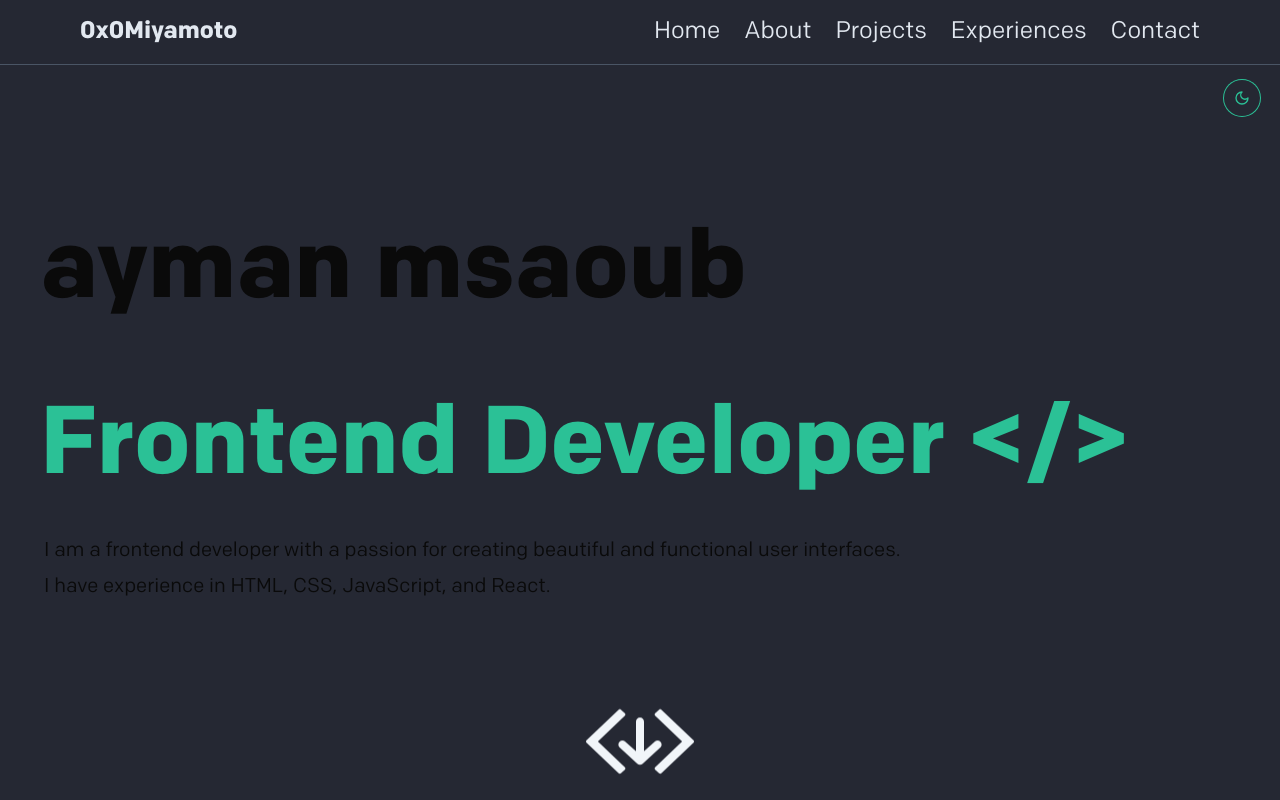
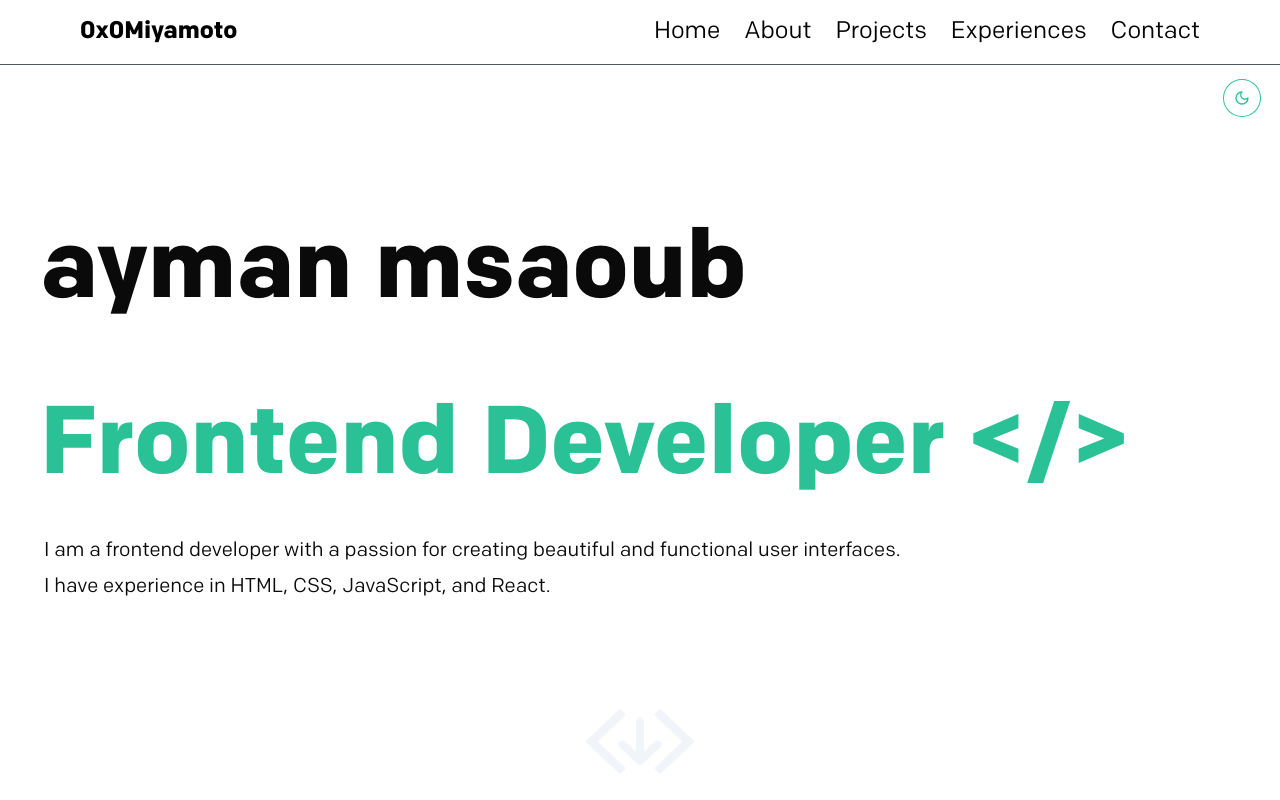
Before and after one commit to msbayman/portfoliov_2.0, a Next.js app in the folder portfolio_v2.0/: page / in a window 1280 px wide. Both pictures are taken after a click on the button 1242 px from the left and 98 px from the top of the page. Shown: the top 800 px of the page. Built offline with nearby package versions, Linux system fonts and the light colour scheme.

Commit message:
start light mode git push bu t not working perfectly

```diff
--- a/portfolio_v2.0/app/components/Navbar.tsx
+++ b/portfolio_v2.0/app/components/Navbar.tsx
@@ -8,13 +8,13 @@ export default function Navbar() {
     return (
         <>
 
-            <nav className="bg-[var(--color-primary)] text-[var(--color-text-primary)] p-4 flex justify-between items-center relative z-70 border-b-[1px] border-b-gray-600 border-[var(--color-muted)] md:px-10 lg:px-20 ">
+            <nav className="  bg-[var(--color-primary)] text-[var(--color-text-primary)] p-4 flex justify-between items-center relative z-70 border-b-[1px] border-b-gray-600 border-[var(--color-muted)] md:px-10 lg:px-20 ">
                 {!open && <ToggleDemo className=" bg-transparent absolute right-5 top-20  z-1" />}
 
-                <h1 className="font-bold lg:text-2xl">0x0Miyamoto</h1>
+                <h1 className="light:text-black  font-bold lg:text-2xl">0x0Miyamoto</h1>
 
                 <ul className="hidden md:flex space-x-6 ">
-                    <li><a href="/" className="hover:text-white md:text-md lg:text-2xl">Home</a></li>
+                    <li><a href="/" className="  light:hover:text-green  hover:text-white md:text-md lg:text-2xl">Home</a></li>
                     <li><a href="#about" className="hover:text-white md:text-md lg:text-2xl">About</a></li>
                     <li><a href="#Projects" className="hover:text-white md:text-md lg:text-2xl">Projects</a></li>
                     <li><a href="#Experiences" className="hover:text-white md:text-md lg:text-2xl">Experiences</a></li>
--- a/portfolio_v2.0/app/components/Toggle_Demo.tsx
+++ b/portfolio_v2.0/app/components/Toggle_Demo.tsx
@@ -3,12 +3,13 @@
 import { Moon, Sun } from "lucide-react";
 import { Toggle } from "@/components/ui/toggle";
 import { cn } from "@/lib/utils";
+import { useTheme } from 'next-themes';
 import { useEffect, useState, type HTMLAttributes } from "react";
 
 interface ToggleDemoProps extends HTMLAttributes<HTMLButtonElement> { }
 
 export function ToggleDemo({ className, ...props }: ToggleDemoProps) {
-  const [theme_dark, setTheme_dark] = useState(true);
+  const { theme, setTheme } = useTheme();
   const [mounted, setMounted] = useState(false);
 
   useEffect(() => {
@@ -20,22 +21,21 @@ export function ToggleDemo({ className, ...props }: ToggleDemoProps) {
   return (
     <Toggle
       aria-label="Toggle theme"
-      className={cn(
-        "rounded-full p-2  ",
-        className
-      )}
+      className={cn("rounded-full p-2", className)}
       style={{
         background: "transparent",
         boxShadow: "0 0 0 1px var(--color-accent-dark)",
       }}
       onClick={(e) => {
-        setTheme_dark(!theme_dark);
+        e.stopPropagation();
+        setTheme(theme === "light" ? "dark" : "light");
       }}
+      {...props}
     >
-      {theme_dark ? (
-        <Sun className="h-4 w-4 text-white transition-all  " />
+      {theme === "light" ? (
+        <Moon className="h-4 w-4 text-[var(--color-accent-dark)]" />
       ) : (
-        <Moon className="h-4 w-4 text-[var(--color-accent-dark)] transition-all" />
+        <Sun className="h-4 w-4 text-white" />
       )}
     </Toggle>
   );
--- a/portfolio_v2.0/app/globals.css
+++ b/portfolio_v2.0/app/globals.css
@@ -1,14 +1,15 @@
 @import "tailwindcss";
 @import "tw-animate-css";
 
+/* Add light variant to match your dark variant */
 @custom-variant dark (&:is(.dark *));
+@custom-variant light (&:is(.light *));
 
-html{
+html {
   scroll-behavior: smooth;
 }
 
 :root {
-
   --color-primary: #252833;
   --color-secondary: #252833;
   --color-muted: #303641;
@@ -48,11 +49,19 @@ html{
   --sidebar-accent-foreground: oklch(0.205 0 0);
   --sidebar-border: oklch(0.922 0 0);
   --sidebar-ring: oklch(0.708 0 0);
+
+  /* Add explicit red color for light mode hover */
+  --color-red: #ef4444;
 }
 
 ::selection {
   background-color: #28c392;
   color: white;
+}
+
+/* Add light mode hover styles */
+.light .hover\:text-red-500:hover {
+  color: var(--color-red);
 }
 
 @theme inline {
@@ -105,48 +114,62 @@ html{
 body {
   background: var(--color-primary);
   color: var(--foreground);
-  font-family: var(--font-colfax)  , Helvetica, sans-serif;
+  font-family: var(--font-colfax), Helvetica, sans-serif;
 }
 
-.dark {
-  --background: oklch(0.145 0 0);
-  --foreground: oklch(0.985 0 0);
-  --card: oklch(0.205 0 0);
-  --card-foreground: oklch(0.985 0 0);
-  --popover: oklch(0.205 0 0);
-  --popover-foreground: oklch(0.985 0 0);
-  --primary: oklch(0.922 0 0);
-  --primary-foreground: oklch(0.205 0 0);
-  --secondary: oklch(0.269 0 0);
-  --secondary-foreground: oklch(0.985 0 0);
-  --muted: oklch(0.269 0 0);
-  --muted-foreground: oklch(0.708 0 0);
-  --accent: oklch(0.269 0 0);
-  --accent-foreground: oklch(0.985 0 0);
-  --destructive: oklch(0.704 0.191 22.216);
-  --border: oklch(1 0 0 / 10%);
-  --input: oklch(1 0 0 / 15%);
-  --ring: oklch(0.556 0 0);
-  --chart-1: oklch(0.488 0.243 264.376);
-  --chart-2: oklch(0.696 0.17 162.48);
-  --chart-3: oklch(0.769 0.188 70.08);
-  --chart-4: oklch(0.627 0.265 303.9);
-  --chart-5: oklch(0.645 0.246 16.439);
-  --sidebar: oklch(0.205 0 0);
-  --sidebar-foreground: oklch(0.985 0 0);
-  --sidebar-primary: oklch(0.488 0.243 264.376);
+.light {
+  --color-primary: white;
+  --color-secondary: #252833;
+  --color-muted: #303641;
+  --color-text-primary: black;
+  --color-accent: #28c392;
+  --color-accent-dark: #2bc196;
+  --color-accent-blue: #28385a;
+  --radius: 0.625rem;
+  --background: oklch(1 0 0);
+  --foreground: oklch(0.145 0 0);
+  --card: oklch(1 0 0);
+  --card-foreground: oklch(0.145 0 0);
+  --popover: oklch(1 0 0);
+  --popover-foreground: oklch(0.145 0 0);
+  --primary: oklch(0.205 0 0);
+  --primary-foreground: oklch(0.985 0 0);
+  --secondary: oklch(0.97 0 0);
+  --secondary-foreground: oklch(0.205 0 0);
+  --muted: oklch(0.97 0 0);
+  --muted-foreground: oklch(0.556 0 0);
+  --accent: oklch(0.97 0 0);
+  --accent-foreground: oklch(0.205 0 0);
+  --destructive: oklch(0.577 0.245 27.325);
+  --border: oklch(0.922 0 0);
+  --input: oklch(0.922 0 0);
+  --ring: oklch(0.708 0 0);
+  --chart-1: oklch(0.646 0.222 41.116);
+  --chart-2: oklch(0.6 0.118 184.704);
+  --chart-3: oklch(0.398 0.07 227.392);
+  --chart-4: oklch(0.828 0.189 84.429);
+  --chart-5: oklch(0.769 0.188 70.08);
+  --sidebar: oklch(0.985 0 0);
+  --sidebar-foreground: oklch(0.145 0 0);
+  --sidebar-primary: oklch(0.205 0 0);
   --sidebar-primary-foreground: oklch(0.985 0 0);
-  --sidebar-accent: oklch(0.269 0 0);
-  --sidebar-accent-foreground: oklch(0.985 0 0);
-  --sidebar-border: oklch(1 0 0 / 10%);
-  --sidebar-ring: oklch(0.556 0 0);
+  --sidebar-accent: oklch(0.97 0 0);
+  --sidebar-accent-foreground: oklch(0.205 0 0);
+  --sidebar-border: oklch(0.922 0 0);
+  --sidebar-ring: oklch(0.708 0 0);
 }
 
 @layer base {
   * {
     @apply border-border outline-ring/50;
   }
+
   body {
     @apply bg-background text-foreground;
   }
+
+  /* Add base styles for light mode hover */
+  .light a:hover {
+    transition: color 0.2s ease;
+  }
 }
--- a/portfolio_v2.0/app/layout.tsx
+++ b/portfolio_v2.0/app/layout.tsx
@@ -7,6 +7,7 @@ import localFont from 'next/font/local';
 import './globals.css';
 import FullScreenLoader from './components/FullScreenLoader';
 import { useEffect, useState } from 'react';
+import { ThemeProvider } from 'next-themes';
 
 const geistSans = Geist({ subsets: ['latin'], variable: '--font-geist-sans' });
 const geistMono = Geist_Mono({ subsets: ['latin'], variable: '--font-geist-mono' });
@@ -97,7 +98,13 @@ export default function RootLayout({ children }: { children: React.ReactNode })
   return (
     <html lang="en">
       <body className={`${geistSans.variable} ${geistMono.variable} ${colfax.variable} antialiased`}>
-        {loading ? <FullScreenLoader /> : children}
+        <ThemeProvider
+          attribute="class"
+          defaultTheme="dark"
+          enableSystem={false}
+        >
+       {loading ? <FullScreenLoader /> : children}
+        </ThemeProvider>
       </body>
     </html>
   );
--- /dev/null
+++ b/portfolio_v2.0/tailwind.config.js
@@ -0,0 +1,32 @@
+module.exports = {
+  darkMode: 'class',
+  content: [
+    './app/**/*.{js,ts,jsx,tsx}',
+    './pages/**/*.{js,ts,jsx,tsx}',
+    './components/**/*.{js,ts,jsx,tsx}',
+  ],
+  theme: {
+    extend: {
+      colors: {
+        // Ensure red-500 is available (matches your light:hover:text-red-500)
+        red: {
+          500: '#ef4444',
+        },
+        // Add your custom colors from CSS variables for better Tailwind integration
+        primary: 'var(--color-primary)',
+        'text-primary': 'var(--color-text-primary)',
+        accent: 'var(--color-accent)',
+        // Add other custom colors as needed
+      },
+    },
+  },
+  plugins: [],
+  variants: {
+    extend: {
+      textColor: ['light', 'light:hover', 'dark', 'dark:hover'],
+      backgroundColor: ['light', 'dark'],
+      borderColor: ['light', 'dark'],
+      // Add other variants as needed
+    },
+  },
+}
```
